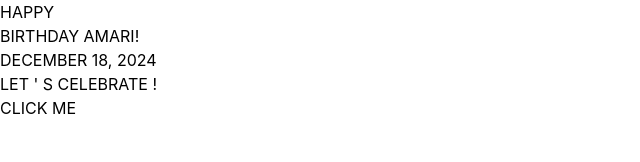
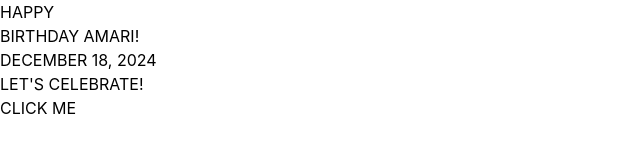
Before and after one commit to mple737/newyear, a Next.js app: page / in a window 1280 px wide. Shown: the top 162 px of the page, without its empty margins (0-640 px from the left). Built offline with nearby package versions, Linux system fonts and the light colour scheme.

Commit message:
second commit

```diff
--- a/src/app/page.tsx
+++ b/src/app/page.tsx
@@ -17,7 +17,6 @@ export default function Home() {
       {/* Background Element */}
       <div className="absolute top-1/4 left-1/4 bg-gradient-to-br from-purple-400 to-purple-500 w-72 h-72 sm:w-96 sm:h-96 rounded-full blur-3xl opacity-80"></div>
 
-
       {/* Main Content */}
       <div className="flex flex-col sm:flex-row items-center justify-center space-y-8 sm:space-y-0 sm:space-x-10 relative z-10 text-center">
         {/* Left Section */}
@@ -26,13 +25,12 @@ export default function Home() {
           <h2 className="text-3xl sm:text-3xl md:text-6xl font-bold text-white">BIRTHDAY AMARI!</h2>
         </div>
 
-
         {/* Right Section */}
         <div className="space-y-4">
           <p className="text-white text-xl sm:text-2xl md:text-3xl font-bold">DECEMBER 18, 2024</p>
 
           <p className="text-white text-sm max-w-xs mx-auto cursor-pointer" onClick={openModal}>
-            LET ' S CELEBRATE !
+            LET&apos;S CELEBRATE!
           </p>
 
           <button
@@ -41,8 +39,6 @@ export default function Home() {
           >
             CLICK ME
           </button>
-
-
         </div>
       </div>
 
@@ -52,7 +48,6 @@ export default function Home() {
       <div className="absolute top-1/4 left-1/2 w-16 h-24 bg-gradient-to-b from-purple-300 to-purple-500 rounded-full shadow-lg animate-bounce"></div>
       <div className="absolute top-3/4 right-1/6 w-14 h-20 bg-gradient-to-b from-green-400 to-green-600 rounded-full shadow-lg animate-bounce"></div>
       <div className="absolute top-3/5 left-3/4 w-22 h-34 bg-gradient-to-b from-indigo-400 to-indigo-600 rounded-full shadow-lg animate-bounce"></div>
-
 
       {/* Modal */}
       {isModalOpen && (
@@ -74,7 +69,6 @@ export default function Home() {
           </div>
         </div>
       )}
-
     </div>
   );
 }
```
Lines whose indentation alone changed are shown as unchanged.
